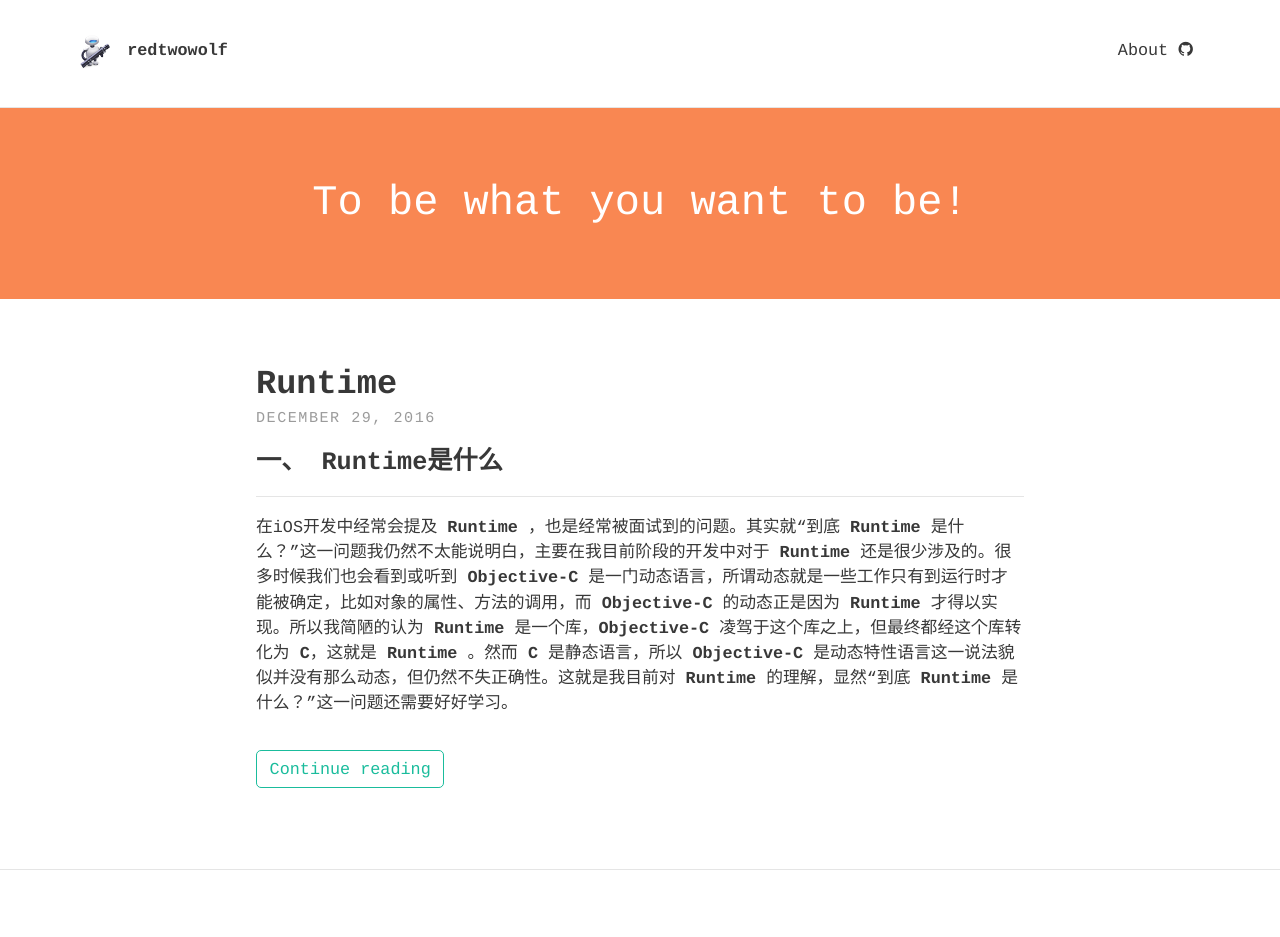
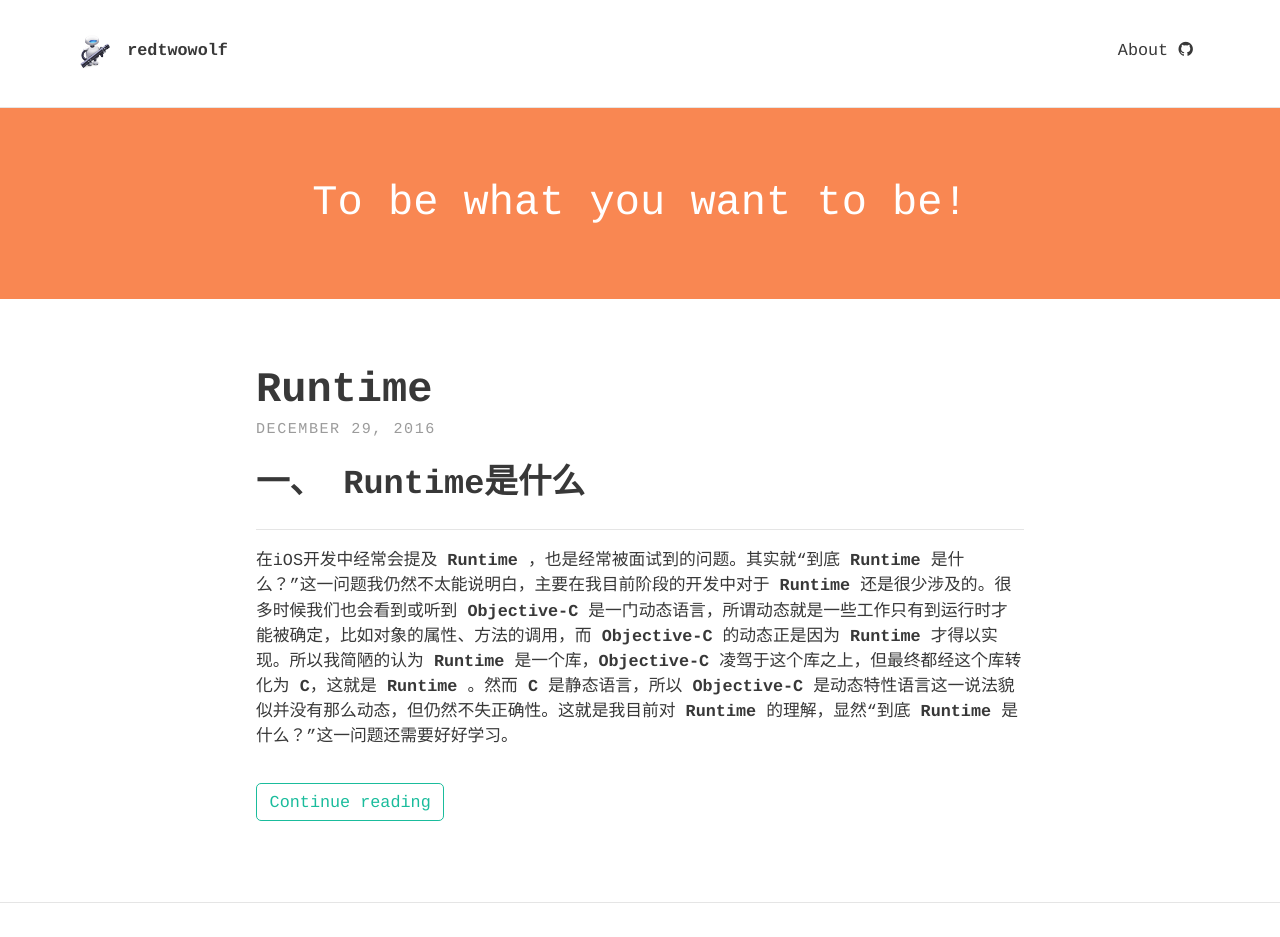
Before and after one commit to CoderDB/CoderDB.github.io, a Jekyll site: the page built from index.html, in a window 1280 px wide. Shown: the top 937 px of the page. Built offline with Jekyll 4.4.1, drawn with Linux system fonts in a browser that asks for light colours; nearby versions of some CDN libraries; the list of posts is cut into pages by our own code.

Commit message:
add bgcolor for blockquote

```diff
--- a/_sass/base/_global.scss
+++ b/_sass/base/_global.scss
@@ -36,20 +36,24 @@
   }
 }
 h1 {
-  font-size: 2em;
+  font-size: 2.5em;
 }
 h2 {
+  font-size: 2.0em;
+}
+h3 {
   font-size: 1.5em;
 }
-h3 {
+h4 {
   font-size: 1.05em;
 }
-h4 {
-  font-size: 0.95em;
-}
 blockquote {
-    border-left: 2px solid;
-    padding: 1em 1em;
+    // border-left: 2px solid;
+    // padding: 1em 1em;
+
+    border-radius: 5px;
+    padding: 0.1px 1em;
+    background-color: #F6A623;
 }
 blockquote p:last-child,
 footer p:last-child {
```
Also changed, not shown: _posts/2016-12-29-Runtime.md (renamed from _posts/2016-12-31-Runtime.md, +5 -3 lines).
